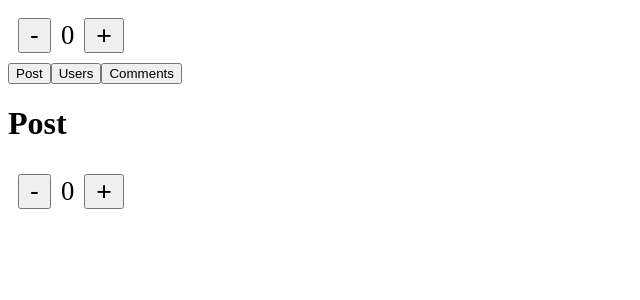
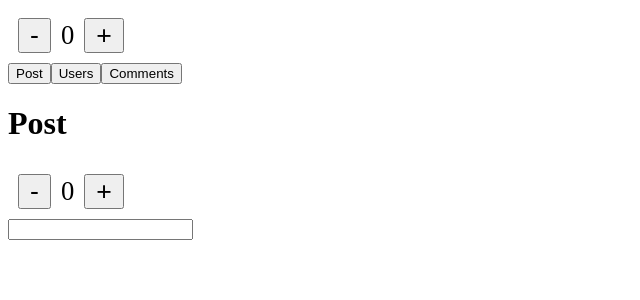
Before and after one commit to Rounik25/React-Hooks, a React (Vite) app: page / in a window 1280 px wide. Shown: the top 300 px of the page, without its empty margins (0-640 px from the left). Built offline with nearby package versions, Linux system fonts and the light colour scheme.

Commit message:
added todos using useReducer

```diff
--- a/src/App.jsx
+++ b/src/App.jsx
@@ -2,6 +2,7 @@ import './App.css'
 import { CountButton } from './components/CountButton'
 import { CountButton2 } from './components/CountButton2'
 import { ResourceType } from './components/ResourceType'
+import { Todos } from './components/todos'
 
 function App() {
   return (
@@ -9,6 +10,7 @@ function App() {
       <CountButton />
       <ResourceType />
       <CountButton2 />
+      <Todos />
     </>
   )
 }
--- /dev/null
+++ b/src/components/Todo.jsx
@@ -0,0 +1,5 @@
+export function Todo({todo}){
+    return(
+        <div>{todo.name}</div>
+    )
+}
--- /dev/null
+++ b/src/components/Todos.jsx
@@ -0,0 +1,50 @@
+import { useReducer, useState } from "react";
+import { Todo } from "./Todo";
+
+function reducer(todos, action) {
+    switch (action.type) {
+        case TODO.ADD_ITEM:
+            return [...todos, newTodo(action.payload.name)]
+    }
+}
+
+function newTodo(name) {
+    return {
+        id: Date.now(),
+        name: name,
+        complete: false
+    }
+}
+
+const TODO = {
+    ADD_ITEM: 'add-item'
+}
+
+export function Todos() {
+    const [todos, dispatch] = useReducer(reducer, []);
+    const [name, setName] = useState('');
+
+    function handleSubmit(e) {
+        e.preventDefault();
+        dispatch({ type: TODO.ADD_ITEM, payload: { name: name } });
+        setName('');
+    }
+    return (
+        <div>
+            <form onSubmit={handleSubmit}>
+                <input type="text"
+                    onChange={e => {
+                        setName(e.target.value)
+                    }
+                    }
+                    value={name} />
+                <div>{name}</div>
+            </form>
+            {todos?.map(todo => {
+                return(
+                    <Todo key={todo.id} todo={todo} />
+                );
+            })}
+        </div>
+    );
+}
```
